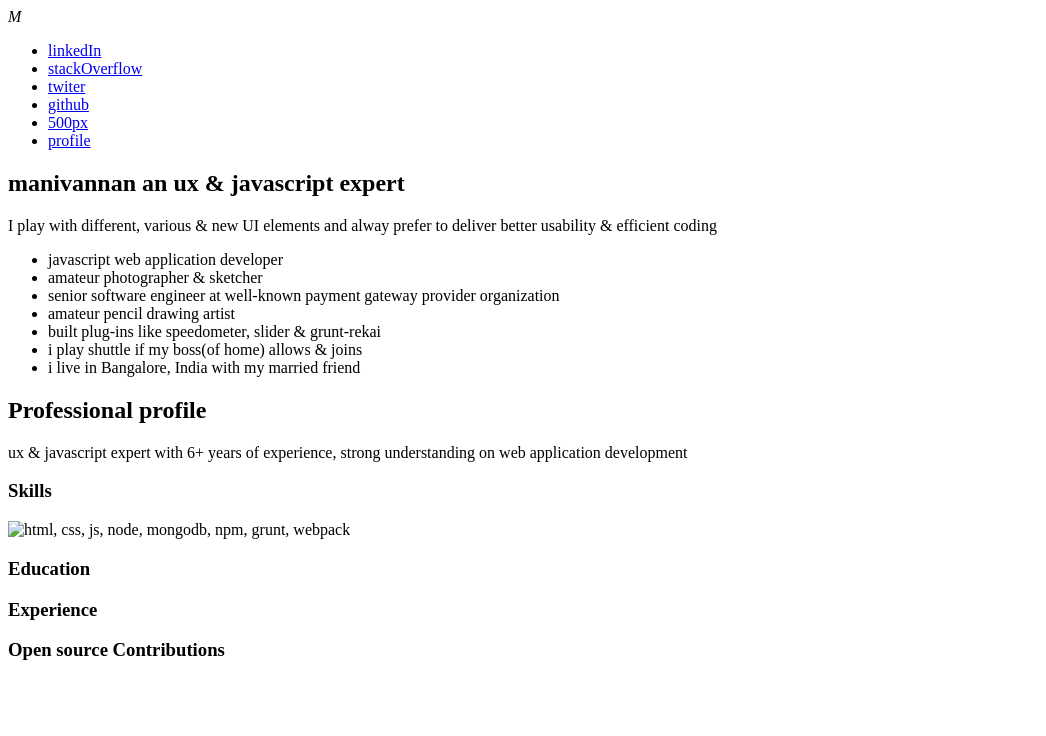
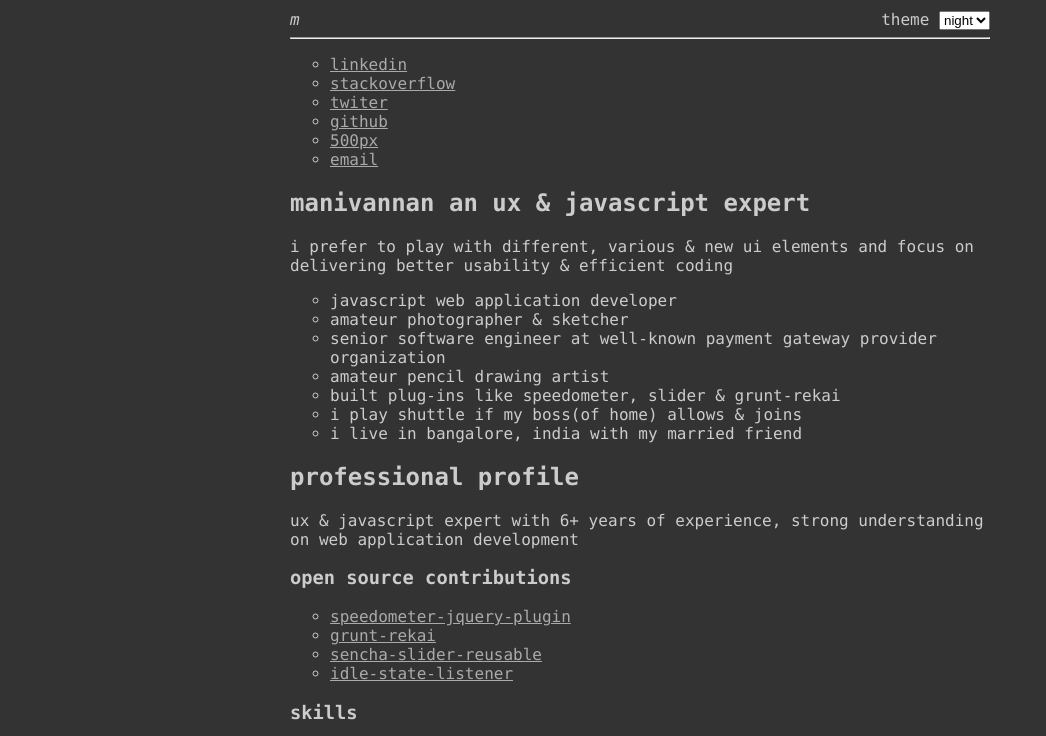
Before and after one commit to rmanivannan/rmanivannan.github.io, a plain HTML site: page portfolio.htm in a window 1280 px wide. Shown: the top 736 px of the page, without its empty margins (0-1046 px from the left). Drawn offline with Linux system fonts and the light colour scheme.

Commit message:
Update portfolio.htm

```diff
--- a/portfolio.htm
+++ b/portfolio.htm
@@ -1,27 +1,34 @@
-<!DOCTYPE html>
-<html>
-  <head>
-    <meta charset="UTF-8">
-    <title>Manivannan | UX &amp; Javascript Expert</title>
+<!doctype html>
+<!-- saved from url=(0042)http://rmanivannan.github.io/portfolio.htm -->
+<html><head><meta http-equiv="content-type" content="text/html; charset=utf-8">
+
+    <title>manivannan | ux &amp; javascript expert</title>
   </head>
 
 <body>
   <header>
-    <i>M</i>
-
+    <i role="logo"> m </i>
+    <div class="fr">
+      <label for="theme">theme </label>
+      <select id="theme">
+        <option>day</option>
+        <option>night</option>
+      </select>
+    </div>
+    <hr class="cb">
     <ul>
       <!--links need to be added-->
-      <li><a href="https://www.linkedin.com/in/manivannan-radhakrishnan-1a447557" target="_blank">linkedIn</a></li>
-      <li><a href="http://stackoverflow.com/users/3834688/manivannan" target="_blank">stackOverflow</a></li>
+      <li><a href="https://www.linkedin.com/in/manivannan-radhakrishnan-1a447557" target="_blank">linkedin</a></li>
+      <li><a href="http://stackoverflow.com/users/3834688/manivannan" target="_blank">stackoverflow</a></li>
       <li><a href="https://twitter.com/@mani3437" target="_blank">twiter</a></li>
       <li><a href="https://github.com/rmanivannan" target="_blank">github</a></li>
       <li><a href="https://500px.com/manivannan13tnj" target="_blank">500px</a></li>
-      <li><a href="#profile" >profile</a></li>
+      <li><a href="mailto:manivannan13tnj@gmail.com">email</a></li>
     </ul>
   </header>
   <section>
     <h1>manivannan an ux &amp; javascript expert</h1>
-    <p>I play with different, various &amp; new  UI elements and alway prefer to deliver better usability &amp; efficient coding</p>
+    <p>i prefer to play with different, various &amp; new  ui elements and focus on delivering better usability &amp; efficient coding</p>
     <ul>
       <li>javascript web application developer</li>
       <li> amateur photographer &amp; sketcher</li>
@@ -29,18 +36,95 @@
       <li> amateur pencil drawing artist</li>
       <li>built plug-ins like speedometer, slider &amp; grunt-rekai</li>
       <li>i play shuttle if my boss(of home) allows &amp; joins</li>
-      <li>i live in Bangalore, India with my married friend</li>
+      <li>i live in bangalore, india with my married friend</li>
     </ul>
   </section>
   <section>
-    <h2>Professional profile</h2>
-    <!--Need to expand more-->
+    <h2>professional profile</h2>
+    <!--need to expand more-->
     <p>ux &amp; javascript expert with 6+ years of experience, strong understanding on web application development</p>
-    <h3>Skills</h3>
-    <img src="" alt="html, css, js, node, mongodb, npm, grunt, webpack"/>
-    <h3>Education</h3>
-    <h3>Experience</h3>
-    <h3>Open source Contributions</h3>
+    <h3>open source contributions</h3>
+    <ul>
+      <li><a href="https://github.com/rmanivannan/speedometer-jquery-plugin" target="_blank">speedometer-jquery-plugin</a></li>
+      <li><a href="https://github.com/rmanivannan/grunt-rekai" target="_blank">grunt-rekai</a></li>
+      <li><a href="https://github.com/rmanivannan/sencha-slider-reusable" target="_blank">sencha-slider-reusable</a></li>
+      <li><a href="https://github.com/rmanivannan/idle-state-listener" target="_blank">idle-state-listener</a></li>
+    </ul>
   </section>
-</body>
-</html>
+    <h3>skills</h3>
+    <img src="http://rmanivannan.github.io/portfolio.htm" alt="html, css, js, node, mongodb, npm, grunt, webpack">
+    <h3>education</h3>
+    <ul>
+      <li>sslc | 2004 | 86%</li>
+      <li>hsc  | 2006 | 83%</li>
+      <li>b.e  | 2010 | 77%</li>
+    </ul>
+    <h3>experience</h3>
+    <ul>
+      <li>mphasis (2010 - 2013)</li>
+      <li>css (2013 - 2014)</li>
+      <li>altimetrik (2014 - 2015)</li>
+      <li>visa (2015 - on going)</li>
+    </ul>
+  <style>
+    ul{
+      list-style-type: circle;
+    }
+    body{
+      background: #eee;
+      color: #222;
+      font-family: "Source Sans Pro", Consolas, "Trebuchet Ms";
+      max-width: 700px;
+      margin: 0 auto;
+      padding: 10px 10px;
+    }
+    body.night{
+      background: #333;
+      color: #ccc;
+    }
+    a:link {
+        color: #444;
+    }
+    a:visited {
+        color: #666;
+    }
+    a:hover {
+        color: #222;
+    }
+    a:active {
+        color: #222;
+    }
+    .night a:link {
+        color: #aaa;
+    }
+    .night a:visited {
+        color: #999;
+    }
+    .night a:hover {
+        color: #eee;
+    }
+    .night a:active {
+        color: #eee;
+    }
+    .fr{
+      float: right;
+    }
+    .cb{
+      clear: both;
+    }
+  </style>
+  <script>
+    var t=new Date(),
+    dd= document.getElementById("theme");
+
+    if(t.getHours()<6||t.getHours()>18){
+      document.body.setAttribute("class","night");
+      dd.value = "night"
+    }else{
+      dd.value = "day"
+    }
+    dd.onchange = function (e) {
+      document.body.setAttribute("class",e.target.value);
+    }
+  </script>
+</body></html>
```
